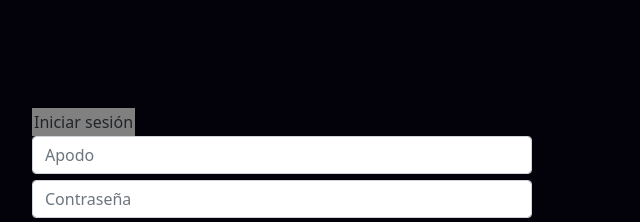
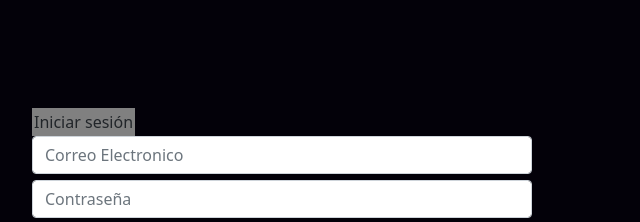
Before and after one commit to Neumann-ai/Proyecto-Final-Grupo-B, a React (Create React App) app: page / in a window 1280 px wide. Shown: the part 312-534 px from the top of the page, without its empty margins (0-640 px from the left). Built offline with nearby package versions, Linux system fonts and the light colour scheme.

Commit message:
registro andando, login incompleto faltan validaciones

```diff
--- a/src/Componentes/LogIn.js
+++ b/src/Componentes/LogIn.js
@@ -21,7 +21,7 @@ function LogIn(){
     const LogIn = () =>
     {
         let data = user;
-        axios.post("http://localhost:4001/login", JSON.parse(data)).then(res => console.log(res));
+        axios.get("http://localhost:4001/login", JSON.parse(data)).then(res => localStorage.setItem('userLogged', JSON.stringify(res)));
     }
 
 
@@ -32,7 +32,7 @@ function LogIn(){
                 <label className="logIn-label">Iniciar sesión</label>
                 </div>
                 <div className="col-12">
-                    <input type="text" className="form-control userName" name='nombre' value={user.nombre} id="userName" placeholder="Apodo" onChange={onChangeUser} />
+                    <input type="mail" className="form-control userName" name='email' value={user.nombre} id="userMail" placeholder="Correo Electronico" onChange={onChangeUser} />
                 </div>
                 <div className="col-12">
                     <input type="password" className="form-control userPass" name='contrasenia' value={user.contrasenia} id="userPass"  placeholder="Contraseña" onChange={onChangeUser}/>
```
